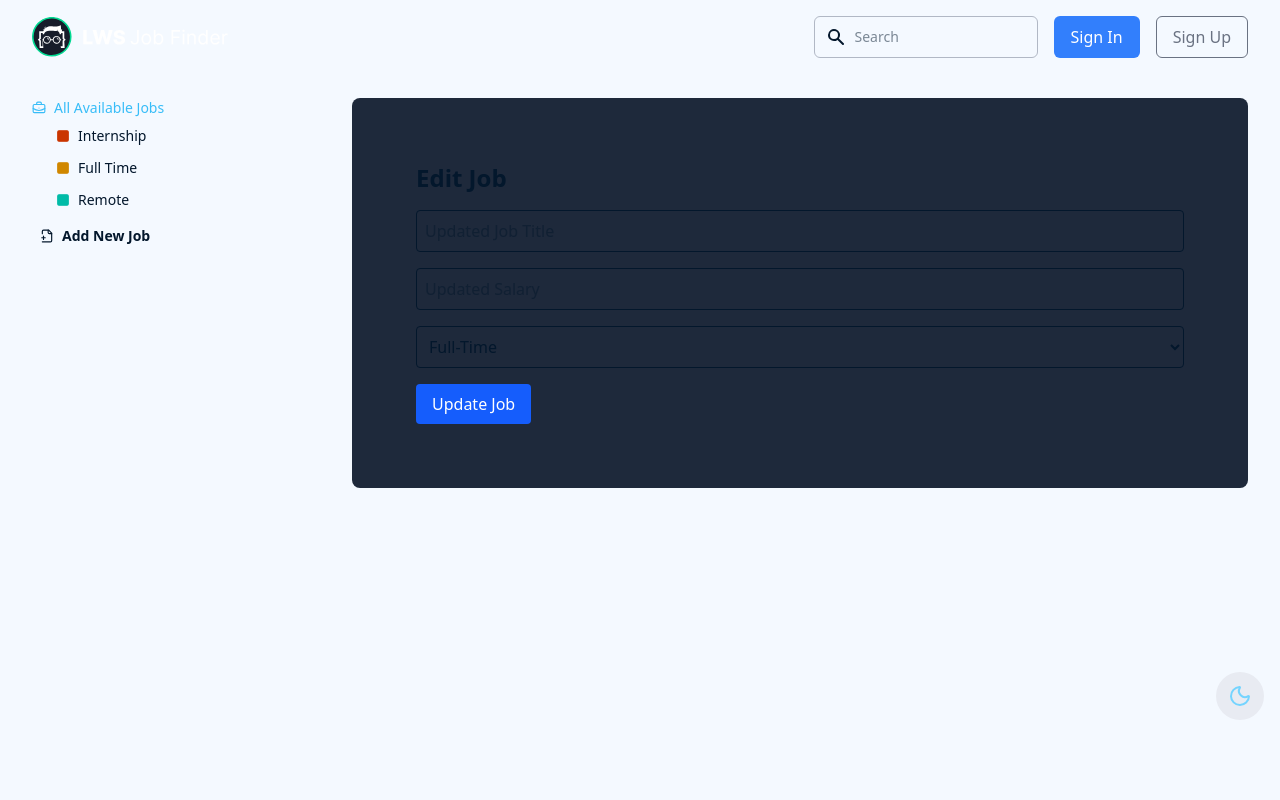
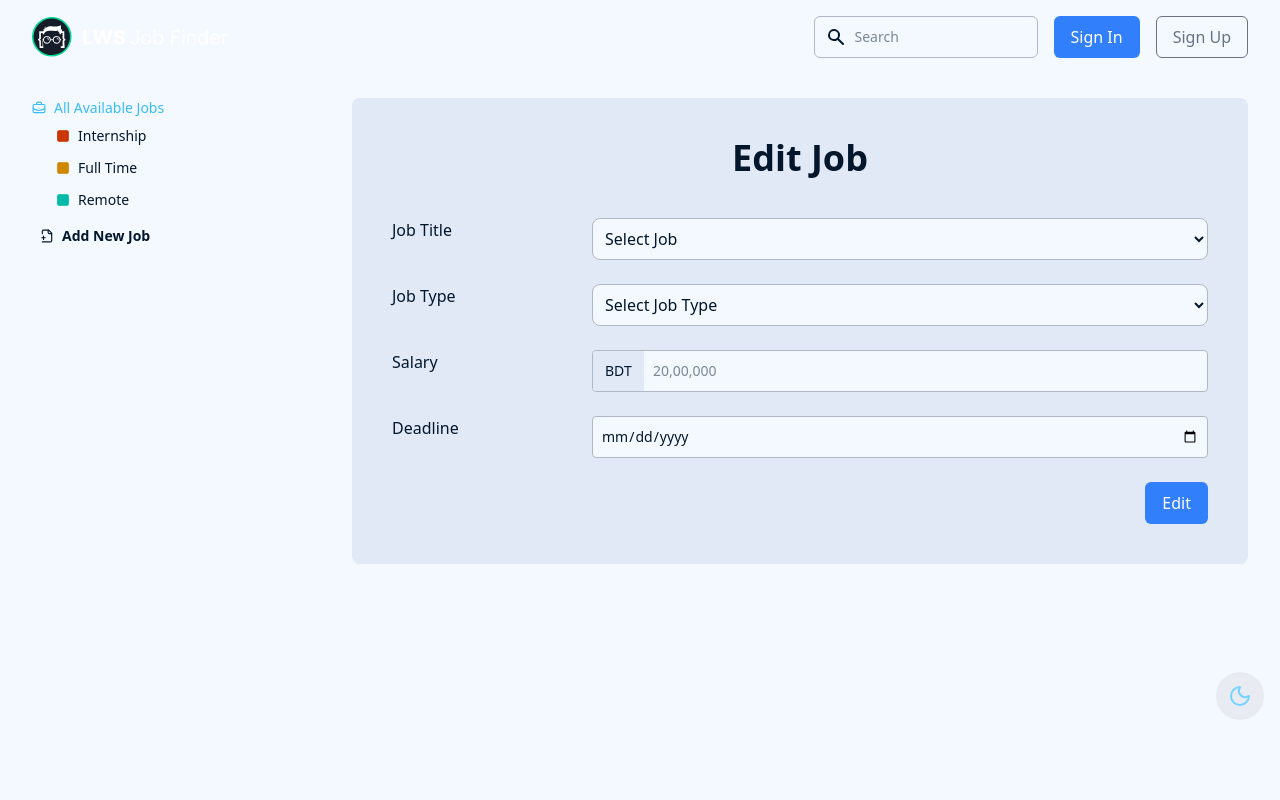
Before and after one commit to MosfiqurRubel/think-in-a-redux-way, a React (Vite) app in the folder job_finder/: page /edit-job/1 in a window 1280 px wide. Shown: the top 800 px of the page. Built offline with nearby package versions, Linux system fonts and the light colour scheme.

Commit message:
Created - Templating done

```diff
--- a/job_finder/src/components/jobs/JobList.jsx
+++ b/job_finder/src/components/jobs/JobList.jsx
@@ -1,8 +1,10 @@
+import { useNavigate } from "react-router-dom";
 import { Calendar, DollarSign, Pencil, Square, Trash } from "lucide-react";
 import Button from "@/components/ui/Button";
 import Heading from "@/components/ui/Heading";
 
 const JobList = () => {
+  const navigate = useNavigate();
   const jobs = [
     {
       id: 1,
@@ -74,7 +76,11 @@ const JobList = () => {
           </div>
 
           <div className="mt-5 flex lg:mt-0 lg:ml-4 gap-3">
-            <Button variant="primary" className="gap-1">
+            <Button
+              onClick={() => navigate("/edit-job/:1")}
+              variant="primary"
+              className="gap-1"
+            >
               <Pencil size={16} /> Edit
             </Button>
 
--- a/job_finder/src/index.css
+++ b/job_finder/src/index.css
@@ -11,6 +11,7 @@
   /* Core Colors */
   --color-background: oklch(98% 0.01 250);
   --color-foreground: oklch(20% 0.05 250);
+  --color-card: oklch(93% 0.02 265);
 
   /* Primary (Blue) */
   --primary-50: oklch(97.5% 0.01 259.872);
@@ -102,6 +103,7 @@
   /* Core Colors */
   --color-background: oklch(0.2077 0.0398 265.75);
   --color-foreground: oklch(90% 0.02 250);
+  --color-card: oklch(0.2795 0.0368 260.03);
 
   /* Primary (Blue) */
   --primary-50: oklch(15% 0.05 259.872);
@@ -194,6 +196,7 @@
 
   --color-background: var(--color-background);
   --color-foreground: var(--color-foreground);
+  --color-card: var(--color-card);
 
   --color-primary-50: var(--primary-50);
   --color-primary-100: var(--primary-100);
--- a/job_finder/src/layouts/RootLayout.jsx
+++ b/job_finder/src/layouts/RootLayout.jsx
@@ -25,7 +25,7 @@ const RootLayout = () => {
       <main className="container lg:max-w-360 min-h-screen lg:flex mt-6 max-lg:space-y-10">
         <Sidebar />
         <div className="grow">
-          <div className="lg:max-w-3xl rounded-lg mx-auto relative z-20 p-10 xl:max-w-none bg-[#1E293B]">
+          <div className="lg:max-w-3xl rounded-lg mx-auto relative z-20 p-10 xl:max-w-none bg-card">
             <Outlet />
           </div>
         </div>
--- a/job_finder/src/pages/AddJob.jsx
+++ b/job_finder/src/pages/AddJob.jsx
@@ -12,7 +12,7 @@ const AddJob = () => {
     salary: "",
     deadline: "",
   };
-  const [data, setJobData] = useState(empty);
+  const [jobData, setJobData] = useState(empty);
 
   const jobTitles = [
     { label: "Software Engineer", value: "software_engineer" },
@@ -31,23 +31,22 @@ const AddJob = () => {
   ];
 
   const handleChange = (e) => {
+    const { name, value, type, checked } = e.target;
     const payload = {
-      ...data,
-      [e.target.name]: e.target.value,
+      ...jobData,
+      [name]: type === "checkbox" ? checked : value,
     };
     setJobData(payload);
   };
 
   const handleSubmit = (e) => {
     e.preventDefault();
+    const payload = {
+      ...jobData,
+      salary: Number(jobData.salary),
+    };
 
-    const payload = {
-      ...data,
-      [e.target.name]: e.target.value,
-    };
-    setJobData(payload);
-
-    console.log(data);
+    console.log(payload);
     setJobData(empty);
   };
 
@@ -56,13 +55,13 @@ const AddJob = () => {
       <header className="md:flex justify-center mb-10">
         <Heading level={1} fontWeight="extrabold" text="Add New Job" />
       </header>
-      <form onClick={handleSubmit} className="space-y-4">
+      <form onSubmit={handleSubmit} className="space-y-6">
         <div className="md:grid md:grid-cols-[200px_minmax(300px,1fr)]">
           <Label text="Job Title" />
           <Select
             name="title"
             options={jobTitles}
-            value={data.title}
+            value={jobData.title}
             onChange={handleChange}
             placeholder="Select Job"
           />
@@ -72,33 +71,40 @@ const AddJob = () => {
           <Select
             name="type"
             options={jobTypes}
-            value={data.type}
+            value={jobData.type}
             onChange={handleChange}
             placeholder="Select Job Type"
           />
         </div>
         <div className="md:grid md:grid-cols-[200px_minmax(300px,1fr)]">
           <Label text="Salary" />
-          <Input
-            name="salary"
-            value={data.salary}
-            onChange={handleChange}
-            placeholder="Salary"
-          />
+          <div className="flex relative">
+            <span className="flex-center bg-card rounded-l-sm absolute top-px left-px bottom-px px-3 text-sm">
+              BDT
+            </span>
+            <Input
+              type="number"
+              name="salary"
+              value={jobData.salary}
+              onChange={handleChange}
+              placeholder="20,00,000"
+              className="ps-15"
+            />
+          </div>
         </div>
         <div className="md:grid md:grid-cols-[200px_minmax(300px,1fr)]">
           <Label text="Deadline" />
           <Input
             type="date"
             name="deadline"
-            value={data.deadline}
+            value={jobData.deadline}
             onChange={handleChange}
             placeholder="mm/dd/yyyy"
           />
         </div>
 
         <div className="text-right">
-          <Button variant="primary" text="Submit" />
+          <Button type="submit" variant="primary" text="Submit" />
         </div>
       </form>
     </>
--- a/job_finder/src/pages/EditJob.jsx
+++ b/job_finder/src/pages/EditJob.jsx
@@ -1,28 +1,113 @@
+import { useState } from "react";
+import Heading from "@/components/ui/Heading";
+import Input from "@/components/ui/Input";
+import Select from "@/components/ui/Select";
+import Button from "@/components/ui/Button";
+import Label from "@/components/ui/Label";
+
 const EditJob = () => {
+  const empty = {
+    title: "",
+    type: "",
+    salary: "",
+    deadline: "",
+  };
+  const [jobData, setJobData] = useState(empty);
+
+  const jobTitles = [
+    { label: "Software Engineer", value: "software_engineer" },
+    { label: "Software Developer", value: "software_developer" },
+    { label: "Full Stack Developer", value: "full_stackdeveloper" },
+    { label: "DevOps Engineer", value: "devOpsEngineer" },
+    { label: "QA Engineer", value: "qaEngineer" },
+    { label: "Frontend Developer", value: "frontend_developer" },
+    { label: "Frontend Engineer", value: "frontend_engineer" },
+  ];
+
+  const jobTypes = [
+    { label: "Full Type", value: "fulltype" },
+    { label: "Internship", value: "internship" },
+    { label: "Remote", value: "remote" },
+  ];
+
+  const handleChange = (e) => {
+    const { name, value, type, checked } = e.target;
+    const payload = {
+      ...jobData,
+      [name]: type === "checkbox" ? checked : value,
+    };
+    setJobData(payload);
+  };
+
+  const handleSubmit = (e) => {
+    e.preventDefault();
+    const payload = {
+      ...jobData,
+      salary: Number(jobData.salary),
+    };
+
+    console.log(payload);
+    setJobData(empty);
+  };
+
   return (
-    <section className="p-6">
-      <h2 className="text-2xl font-semibold mb-4">Edit Job</h2>
-      <form className="space-y-4">
-        <input
-          type="text"
-          placeholder="Updated Job Title"
-          className="w-full p-2 border rounded dark:border-gray-700 dark:bg-slate-800"
-        />
-        <input
-          type="text"
-          placeholder="Updated Salary"
-          className="w-full p-2 border rounded dark:border-gray-700 dark:bg-slate-800"
-        />
-        <select className="w-full p-2 border rounded dark:border-gray-700 dark:bg-slate-800">
-          <option>Full-Time</option>
-          <option>Internship</option>
-          <option>Remote</option>
-        </select>
-        <button className="px-4 py-2 bg-blue-600 text-white rounded">
-          Update Job
-        </button>
+    <>
+      <header className="md:flex justify-center mb-10">
+        <Heading level={1} fontWeight="extrabold" text="Edit Job" />
+      </header>
+      <form onSubmit={handleSubmit} className="space-y-6">
+        <div className="md:grid md:grid-cols-[200px_minmax(300px,1fr)]">
+          <Label text="Job Title" />
+          <Select
+            name="title"
+            options={jobTitles}
+            value={jobData.title}
+            onChange={handleChange}
+            placeholder="Select Job"
+          />
+        </div>
+        <div className="md:grid md:grid-cols-[200px_minmax(300px,1fr)]">
+          <Label text="Job Type" />
+          <Select
+            name="type"
+            options={jobTypes}
+            value={jobData.type}
+            onChange={handleChange}
+            placeholder="Select Job Type"
+          />
+        </div>
+        <div className="md:grid md:grid-cols-[200px_minmax(300px,1fr)]">
+          <Label text="Salary" />
+          <div className="flex relative">
+            <span className="flex-center bg-card rounded-l-sm absolute top-px left-px bottom-px px-3 text-sm">
+              BDT
+            </span>
+            <Input
+              type="number"
+              name="salary"
+              value={jobData.salary}
+              onChange={handleChange}
+              placeholder="20,00,000"
+              className="ps-15"
+            />
+          </div>
+        </div>
+        <div className="md:grid md:grid-cols-[200px_minmax(300px,1fr)]">
+          <Label text="Deadline" />
+          <Input
+            type="date"
+            name="deadline"
+            value={jobData.deadline}
+            onChange={handleChange}
+            placeholder="mm/dd/yyyy"
+          />
+        </div>
+
+        <div className="text-right">
+          <Button type="submit" variant="primary" text="Edit" />
+        </div>
       </form>
-    </section>
+    </>
   );
 };
 
```
